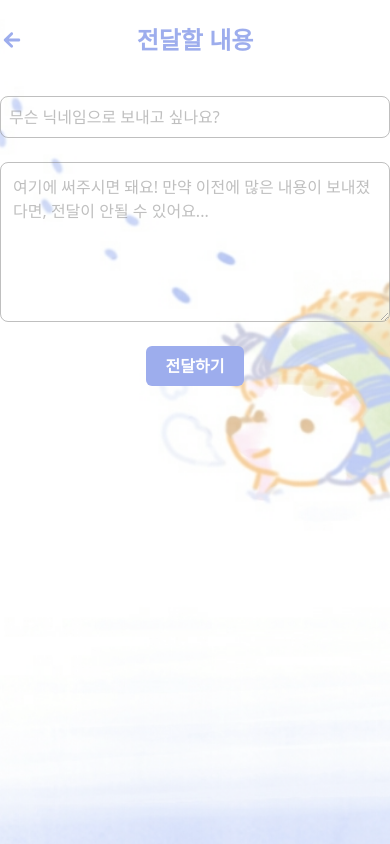
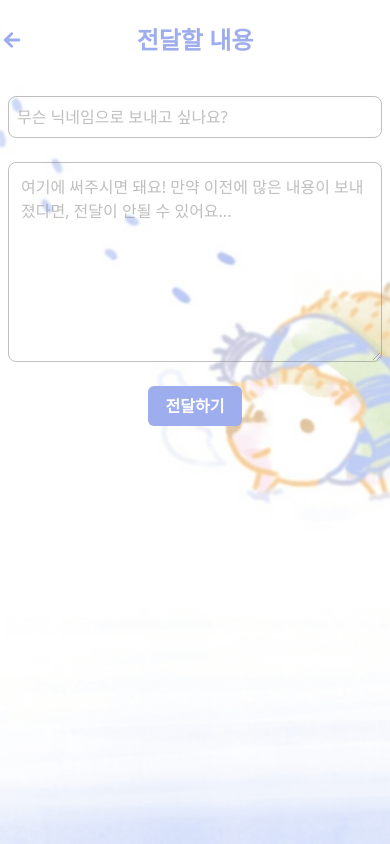
Before and after one commit to Hoonshi/SHY-DOCHI, a React (Vite) app: page / in a window 390 px wide. Both pictures are taken after a click on the button "여기 눌러주세요!". Built offline with nearby package versions, Linux system fonts and the light colour scheme.

Commit message:
refactor: 모바일기준 스타일수정

```diff
--- a/src/pages/letterPage.tsx
+++ b/src/pages/letterPage.tsx
@@ -48,7 +48,7 @@ export default function LetterPage({ setIsOpen }: LetterPageProps) {
 
         <form
           onSubmit={handleSubmit(handleLetterSubmit)}
-          className="flex flex-col gap-6 mt-10">
+          className="flex flex-col gap-6 mt-10 mx-2">
           <input
             {...register('nickname')}
             className="w-full p-2 border border-black/50 rounded-lg focus:bg-blue-100 focus:outline-none"
@@ -57,7 +57,7 @@ export default function LetterPage({ setIsOpen }: LetterPageProps) {
 
           <textarea
             {...register('content')}
-            className="w-full h-40 p-3 border border-black/50 rounded-lg focus:bg-blue-100 focus:outline-none"
+            className="w-full h-50 p-3 border border-black/50 rounded-lg focus:bg-blue-100 focus:outline-none"
             placeholder="여기에 써주시면 돼요! 만약 이전에 많은 내용이 보내졌다면, 전달이 안될 수 있어요... "
           />
 
```
